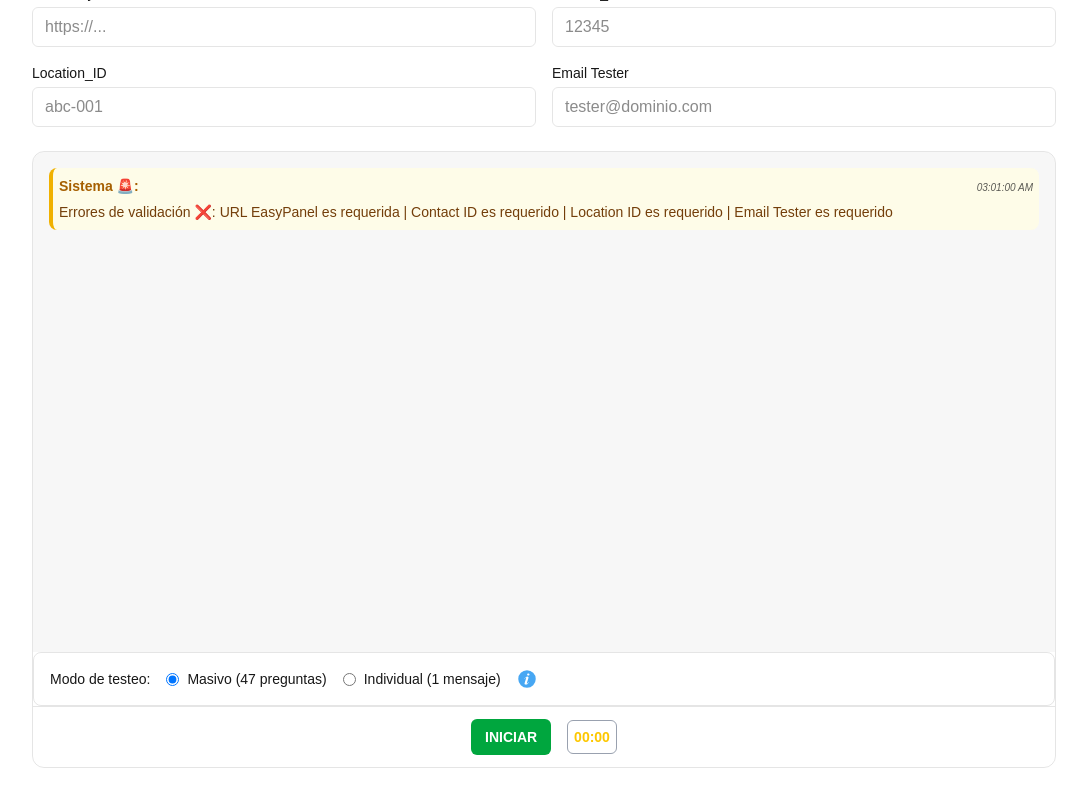
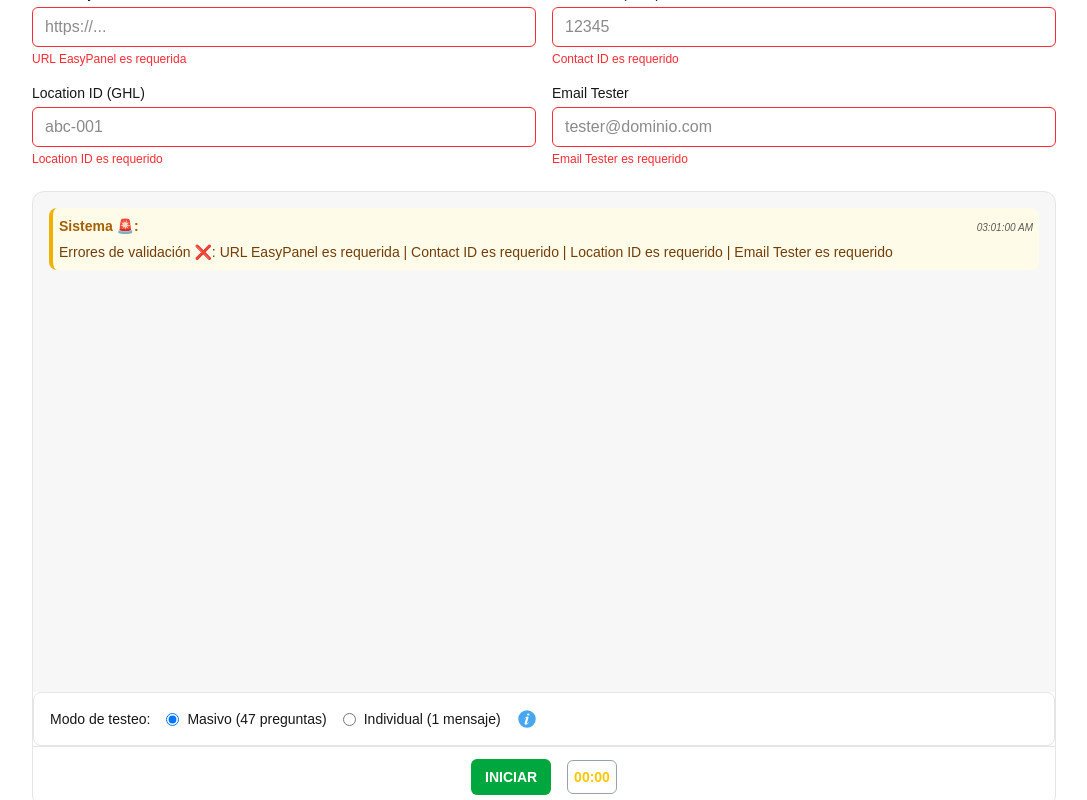
Before and after one commit to Carlos-Mantilla/test-automatizados-careflow, a Next.js app: page / in a window 1280 px wide. Both pictures are taken after a click on the button "INICIAR". Shown: the part 105-905 px from the top of the page, without its empty margins (96-1183 px from the left). Built offline with nearby package versions, Linux system fonts and the light colour scheme.

Commit message:
UI upgrades

```diff
--- a/src/app/page.tsx
+++ b/src/app/page.tsx
@@ -8,7 +8,7 @@ import { scrollToBottom, addChatMessage, addMultipleMessages, createTestingMessa
 import { formatDuration } from "@/helpers/timeUtils";
 import { testQuestionsData } from "@/data";
 import type { ChatMessage } from "@/types/types";
-import { validateForm } from "@/helpers/validation";
+import { validateForm } from "@/helpers/validationForm";
 import DynamicToolTip from "@/app/components/dynamicToolTip";
 
 // Este tipo se movió a chatUtils.ts - ya no es necesario aquí
@@ -19,6 +19,11 @@ export default function Home() {
   const [contactId, setContactId] = useState("");
   const [locationId, setLocationId] = useState("");
   const [emailTester, setEmailTester] = useState("");
+  // Errores por campo para resaltar UI
+  const [fieldErrors, setFieldErrors] = useState<Partial<Record<
+    "urlEasyPanel" | "contactId" | "locationId" | "emailTester",
+    string
+  >>>({});
 
   // Historial del chat
   const [messages, setMessages] = useState<ChatMessage[]>([]);
@@ -91,6 +96,8 @@ export default function Home() {
 
       // 3) Mensaje de finalización
       setMessages((prev) => addChatMessage(prev, "system", "Testeo masivo completado. Ver resumen más abajo. ✅"));
+      // 3.1) Detener/Resetear timer para que el botón vuelva a "INICIAR"
+      reset();
       // 4) Scroll controlado al resumen (asegura DOM actualizado)
       setTimeout(() => {
         if (summaryRef.current) {
@@ -101,6 +108,8 @@ export default function Home() {
     } catch (error) {
       console.error("Error en testeo masivo:", error);
       setMessages((prev) => addChatMessage(prev, "system", "Error en testeo masivo ❌"));
+      // Asegurar que el botón vuelva a INICIAR también en error
+      reset();
     }
   }
 
@@ -132,7 +141,7 @@ export default function Home() {
 
     if (!currentlyRunning) {
       // Validación previa de formulario para ambos modos
-      const { isValid, errors } = validateForm(
+      const { isValid, errors, fields } = validateForm(
         urlEasyPanel,
         contactId,
         locationId,
@@ -140,9 +149,11 @@ export default function Home() {
       );
 
       if (!isValid) {
+        setFieldErrors(fields);
         setMessages((prev) => addChatMessage(prev, "system", `Errores de validación ❌: ${errors.join(" | ")}`));
         return; // No iniciar timer ni testeo
       }
+      setFieldErrors({});
 
       // Limpiar chat para empezar en limpio
       setMessages([]);
@@ -191,45 +202,57 @@ export default function Home() {
           <div className="flex flex-col gap-1">
             <label className="text-sm font-medium">URL EasyPanel</label>
             <input
-              className="h-10 rounded-md border border-black/10 dark:border-white/15 bg-transparent px-3 outline-none focus:ring-2 focus:ring-foreground/30"
+              className={`h-10 rounded-md border bg-transparent px-3 outline-none focus:ring-2 focus:ring-foreground/30 ${fieldErrors.urlEasyPanel ? "border-red-500" : "border-black/10 dark:border-white/15"}`}
               placeholder="https://..."
               value={urlEasyPanel}
               onChange={(e) => setUrlEasyPanel(e.target.value)}
             />
+            {fieldErrors.urlEasyPanel && (
+              <span className="text-xs text-red-500">{fieldErrors.urlEasyPanel}</span>
+            )}
           </div>
 
           {/* Campo: ID del contacto */}
           <div className="flex flex-col gap-1">
-            <label className="text-sm font-medium">Contact_ID</label>
+            <label className="text-sm font-medium">Contact ID (GHL)</label>
             <input
-              className="h-10 rounded-md border border-black/10 dark:border-white/15 bg-transparent px-3 outline-none focus:ring-2 focus:ring-foreground/30"
+              className={`h-10 rounded-md border bg-transparent px-3 outline-none focus:ring-2 focus:ring-foreground/30 ${fieldErrors.contactId ? "border-red-500" : "border-black/10 dark:border-white/15"}`}
               placeholder="12345"
               value={contactId}
               onChange={(e) => setContactId(e.target.value)}
             />
+            {fieldErrors.contactId && (
+              <span className="text-xs text-red-500">{fieldErrors.contactId}</span>
+            )}
           </div>
 
           {/* Campo: ID de la ubicación */}
           <div className="flex flex-col gap-1">
-            <label className="text-sm font-medium">Location_ID</label>
+            <label className="text-sm font-medium">Location ID (GHL)</label>
             <input
-              className="h-10 rounded-md border border-black/10 dark:border-white/15 bg-transparent px-3 outline-none focus:ring-2 focus:ring-foreground/30"
+              className={`h-10 rounded-md border bg-transparent px-3 outline-none focus:ring-2 focus:ring-foreground/30 ${fieldErrors.locationId ? "border-red-500" : "border-black/10 dark:border-white/15"}`}
               placeholder="abc-001"
               value={locationId}
               onChange={(e) => setLocationId(e.target.value)}
             />
+            {fieldErrors.locationId && (
+              <span className="text-xs text-red-500">{fieldErrors.locationId}</span>
+            )}
           </div>
 
           {/* Campo: Email del tester */}
           <div className="flex flex-col gap-1">
             <label className="text-sm font-medium">Email Tester</label>
             <input
-              className="h-10 rounded-md border border-black/10 dark:border-white/15 bg-transparent px-3 outline-none focus:ring-2 focus:ring-foreground/30"
+              className={`h-10 rounded-md border bg-transparent px-3 outline-none focus:ring-2 focus:ring-foreground/30 ${fieldErrors.emailTester ? "border-red-500" : "border-black/10 dark:border-white/15"}`}
               placeholder="tester@dominio.com"
               type="email"
               value={emailTester}
               onChange={(e) => setEmailTester(e.target.value)}
             />
+            {fieldErrors.emailTester && (
+              <span className="text-xs text-red-500">{fieldErrors.emailTester}</span>
+            )}
           </div>
         </section>
 
@@ -341,6 +364,7 @@ export default function Home() {
             {/* Indicador de progreso del testeo masivo */}
             {isBatchMode && progress.total > 0 && (
               <div className="text-sm font-semibold text-gray-600 dark:text-yellow-400 flex items-center gap-2">
+                {/* Spinner de carga */}
                 {isBatchRunning && (
                   <span className="inline-block h-3 w-3 rounded-full border-2 border-yellow-400 border-t-transparent animate-spin" aria-label="cargando"></span>
                 )}
--- a/src/helpers/formDataToBot.ts
+++ b/src/helpers/formDataToBot.ts
@@ -2,7 +2,7 @@
  * Lógica para envío de datos del formulario al bot y respuesta del bot
  */
 
-import { validateForm } from "./validation";
+import { validateForm } from "./validationForm";
 import type { FormData, TestResult } from "@/types/types";
 
 /**
--- a/src/helpers/validation.ts
+++ b/src/helpers/validationForm.ts
@@ -51,31 +51,49 @@ export function validateForm(
 ): {
   isValid: boolean;
   errors: string[];
+  fields: Partial<Record<"urlEasyPanel" | "contactId" | "locationId" | "emailTester", string>>;
 } {
   const errors: string[] = [];
+  const fields: Partial<Record<
+    "urlEasyPanel" | "contactId" | "locationId" | "emailTester",
+    string
+  >> = {};
 
   if (!isNotEmpty(urlEasyPanel)) {
-    errors.push("URL EasyPanel es requerida");
+    const msg = "URL EasyPanel es requerida";
+    errors.push(msg);
+    fields.urlEasyPanel = msg;
   } else if (!isValidUrl(urlEasyPanel)) {
-    errors.push("URL EasyPanel debe ser una URL válida");
+    const msg = "URL EasyPanel debe ser una URL válida";
+    errors.push(msg);
+    fields.urlEasyPanel = msg;
   }
 
   if (!isNotEmpty(contactId)) {
-    errors.push("Contact ID es requerido");
+    const msg = "Contact ID es requerido";
+    errors.push(msg);
+    fields.contactId = msg;
   }
 
   if (!isNotEmpty(locationId)) {
-    errors.push("Location ID es requerido");
+    const msg = "Location ID es requerido";
+    errors.push(msg);
+    fields.locationId = msg;
   }
 
   if (!isNotEmpty(emailTester)) {
-    errors.push("Email Tester es requerido");
+    const msg = "Email Tester es requerido";
+    errors.push(msg);
+    fields.emailTester = msg;
   } else if (!isValidEmail(emailTester)) {
-    errors.push("Email Tester debe ser un email válido");
+    const msg = "Email Tester debe ser un email válido";
+    errors.push(msg);
+    fields.emailTester = msg;
   }
 
   return {
     isValid: errors.length === 0,
     errors,
+    fields,
   };
 }
```
